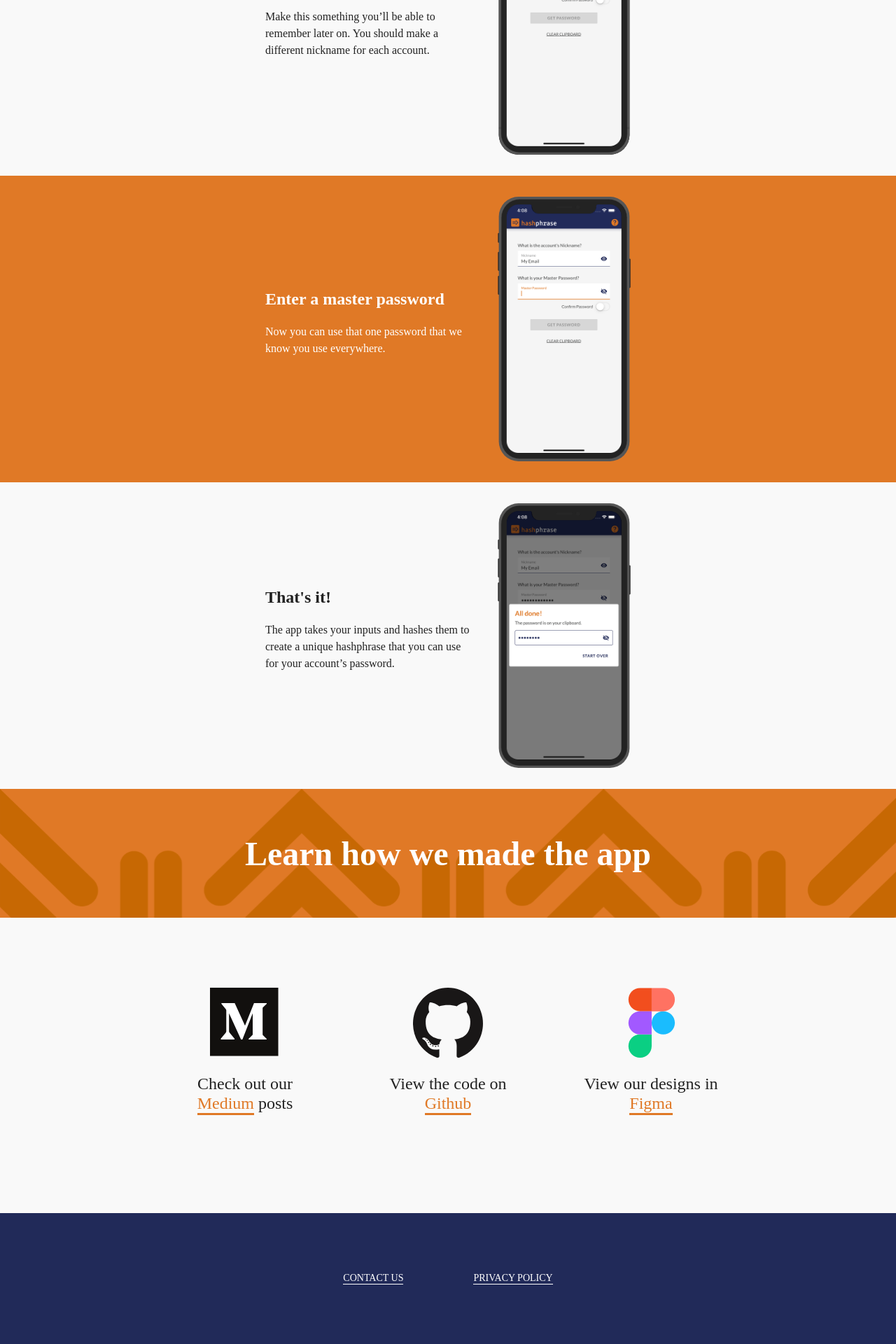
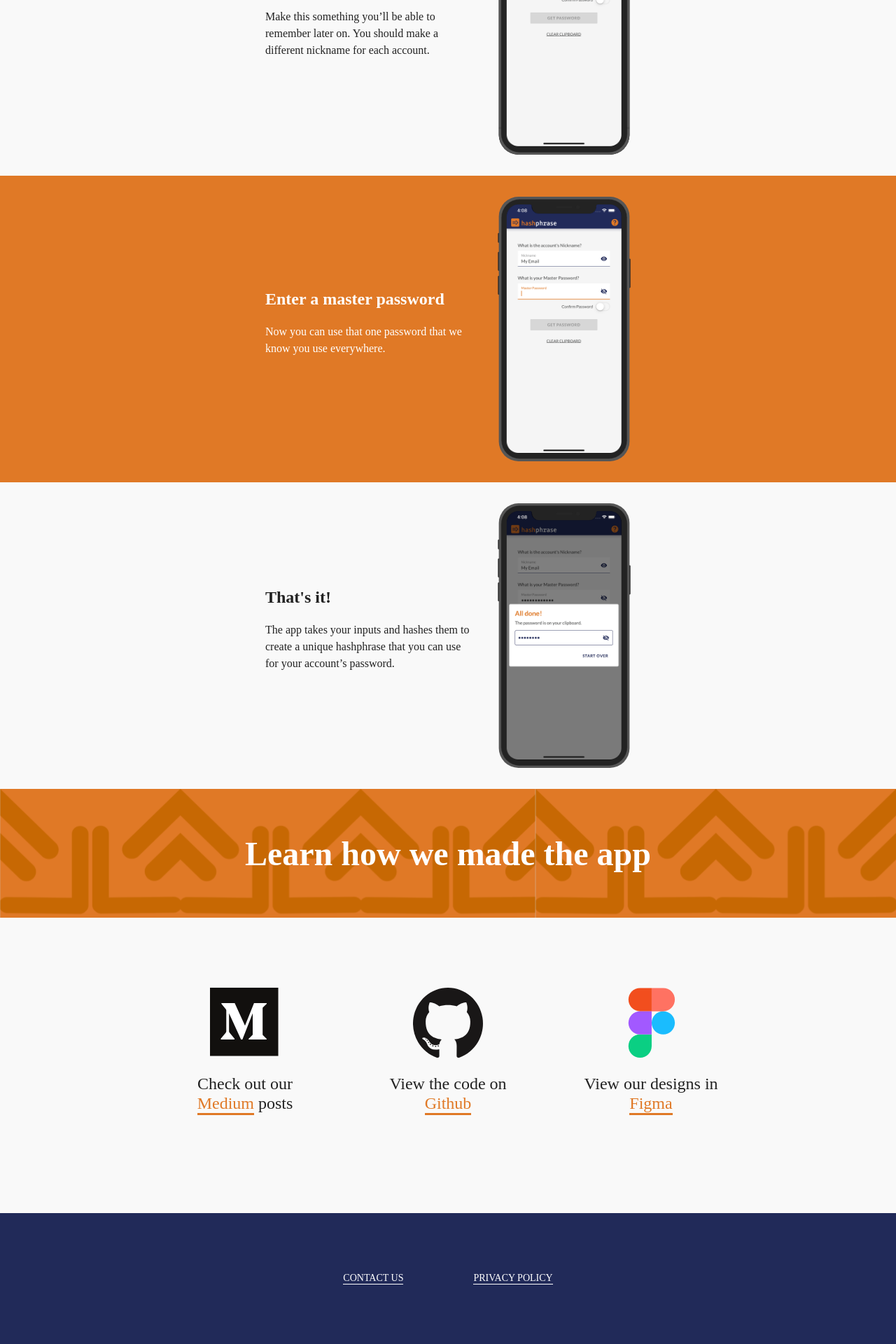
Before and after one commit to Vermonster/hashphrase, a Jekyll site: the page index.html, which Jekyll copies as it is, in a window 1280 px wide. Shown: the part 1162-3082 px from the top of the page at 70% size. Built offline with Jekyll 4.4.1, drawn with Linux system fonts in a browser that asks for light colours; some web fonts are replaced.

Commit message:
fix background settings for repeated pattern

```diff
--- a/assets/css/main.scss
+++ b/assets/css/main.scss
@@ -183,7 +183,8 @@ body {
 
   .logo-pattern-container {
     background-image: url("../marketing-images/pattern_graphic.svg");
-    background-size: cover;
+    background-size: contain;
+    background-repeat: repeat-x;
     display: flex;
     justify-content: center;
     align-items: center;
@@ -364,7 +365,6 @@ body {
     background-color: $background-grey;
 
     .logo-pattern-container {
-      background-size: cover;
       height: 90px;
       padding-left: 20px;
       padding-right: 20px;
```
